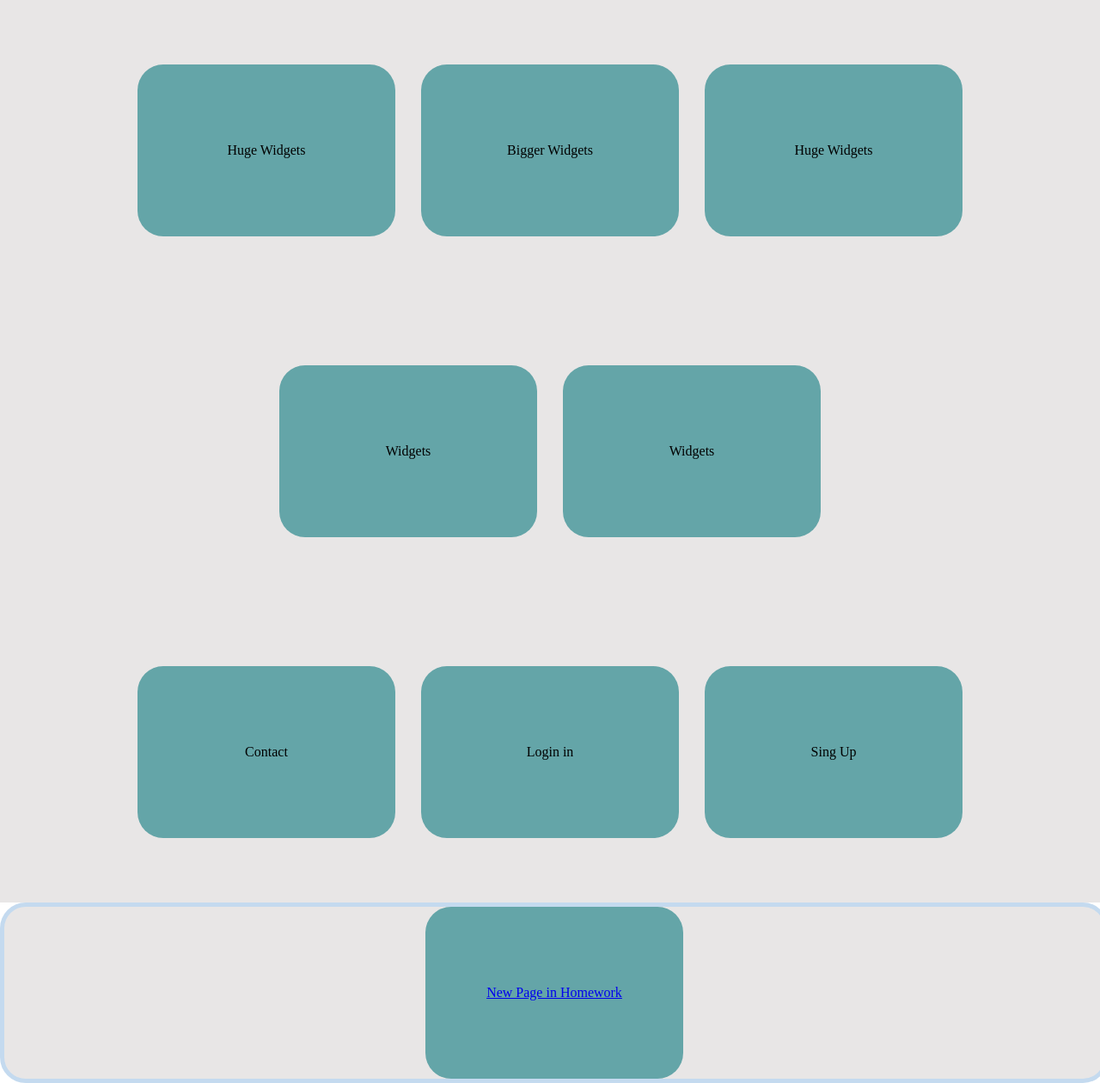
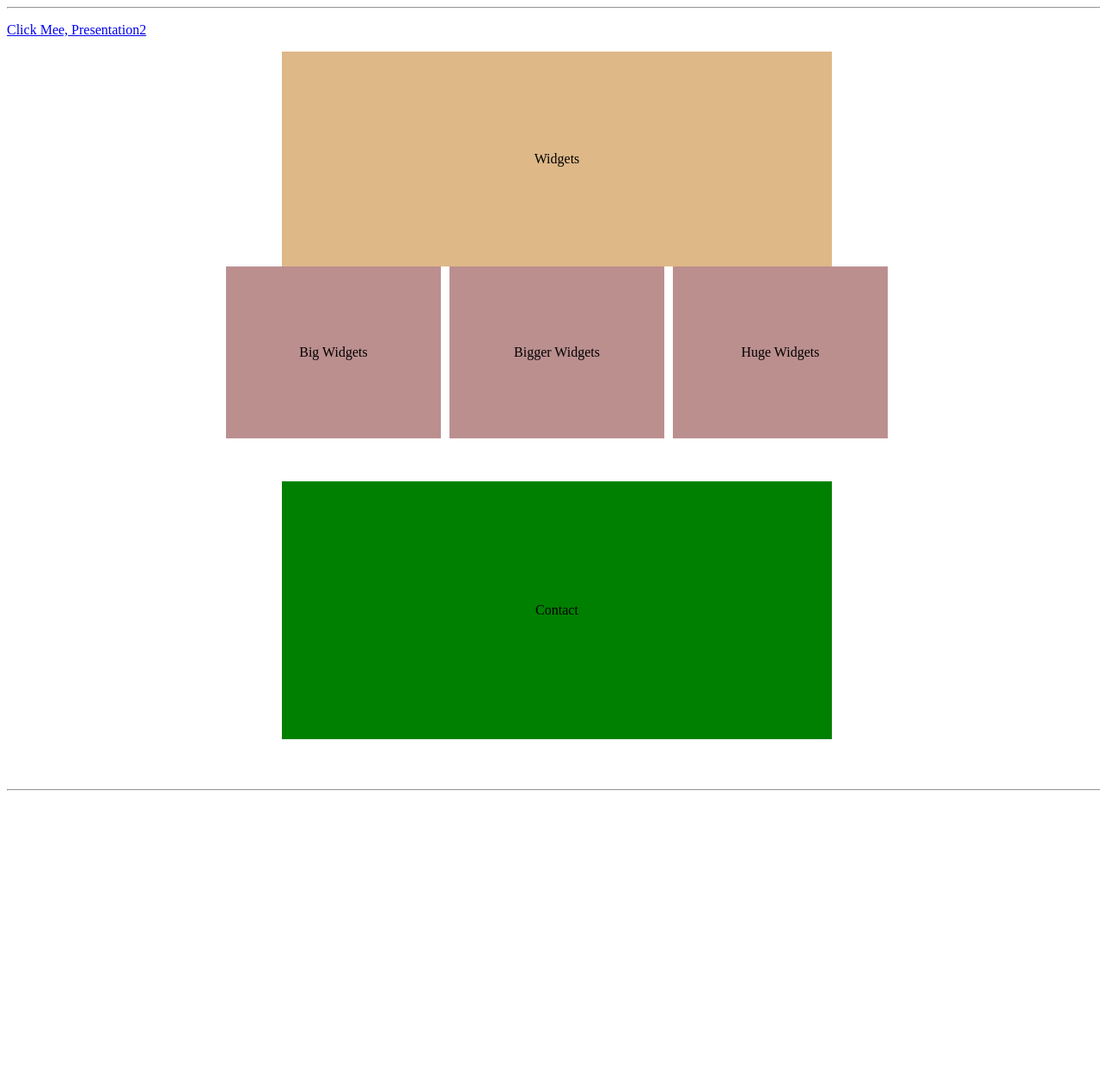
Before and after one commit to Roman5658/homework, a plain HTML site: page Homework2/blue blocks/index.html in a window 1280 px wide. Shown: the whole page at 86% size. After the commit the page ends 920 px from the top, so only its background shows below. Drawn offline with Linux system fonts and the light colour scheme.

Commit message:
Homework

```diff
--- /dev/null
+++ b/Homework2/blue blocks/flex.css
@@ -0,0 +1,29 @@
+.Father{
+    display: flex;
+    height: 90vh;
+    justify-content: space-around;
+    align-items: center;
+
+}
+.box1, .box2, .box3{
+    padding: 15px;
+    font-size: 17px;
+    border: 1px solid #2f2f2f;
+    height: fit-content;
+    width: fit-content;
+}
+
+.button{
+    display: flex;
+    padding: 15px;
+    font-size: 15px;
+    border: 1px solid #2f2f2f;
+    height: fit-content;
+    width: fit-content;
+
+}
+.box{
+    display: flex;
+    justify-content: space-around;
+    padding: 20px;
+}
--- a/Homework2/blue blocks/index.html
+++ b/Homework2/blue blocks/index.html
@@ -7,37 +7,30 @@
     <meta http-equiv="X-UA-Compatible" content="ie=edge">
     <title>Document</title>
     <link rel="stylesheet" href="main.css">
-
 </head>
 <body>
 
+<hr>
+
+<p><a href="index-cards.html" target="_blank">Click Mee, Presentation2 </a></p>
+
 <div class="father">
-
-    <div class="box">Huge Widgets</div>
-    <div class="box">Bigger Widgets</div>
-    <div class="box">Huge Widgets</div>
-
+    <div class="box">Widgets</div>
 </div>
 
-<div class="father">
-
-    <div class="box">Widgets</div>
-    <div class="box">Widgets</div>
+<div class="gad">
+    <div class="mis">Big Widgets</div>
+    <div class="mis">Bigger Widgets</div>
+    <div class="mis">Huge Widgets</div>
+</div>
 
 
+<div class="rip">
+    <div class="kos">Contact</div>
 </div>
 
-<div class="father">
-    <div class="box">Contact</div>
-    <div class="box">Login in</div>
-    <div class="box">Sing Up</div>
-</div>
+<hr>
 
-<div class="Page">
-    <div class="box page">
-    <p><a href="index-cards.html" target="_blank">New Page in Homework</a></p>
-</div>
-</div>
 
 
 </body>
--- a/Homework2/blue blocks/main.css
+++ b/Homework2/blue blocks/main.css
@@ -1,84 +1,94 @@
 body{
-    margin: 0;
+    width: 100vw;
+    height: 100vh;
+
 }
+
 .father{
-    width: 100%;
-    height: 350px;
-    background: #e8e6e6;
+    /*width: 100%;*/
+    /*height: 100%;*/
+    /*background: silver;*/
+
     display: flex;
-    gap: 30px;
     justify-content: center;
-    align-content: center;
-    flex-wrap: wrap;
+    align-items: center;
+    overflow: auto;
+
+}
+
+.box {
+    width: 50%;
+    height: 250px;
+    display: flex;
+    justify-content: center;
+    align-items: center;
+}
+
+.box:nth-child(1) {
+    background: burlywood;
+}
 
 
+.gad{
+    /*width: 51px;*/
+    /*height: 200px;*/
+    /*background: silver;*/
+
+    display: flex;
+    /*margin: 0 -5px;*/
+    justify-content: center;
+    align-items: center;
+    padding-left: 250px;
+    padding-right: 250px;
 
 }
-.box {
-    width: 300px;
+
+.mis {
+    width: 700px;
     height: 200px;
     display: flex;
     justify-content: center;
     align-items: center;
-    border-radius: 30px;
-
+    background: rosybrown;
+    flex: 1 1 auto;
+    margin: 0 5px;
 }
 
-.box:nth-child(1) {
-    background: #64a5a8;
-    height: 200px;
-
+.mis:nth-child(2) {
+    background: rosybrown;
 }
 
-.box:nth-child(2) {
-    background: #64a5a8;
-
-}
-.box:nth-child(3) {
-    background: #64a5a8;
-
-}
-.box:nth-child(4) {
-    background: #64a5a8;
-
-}
-.box:nth-child(5) {
-    background: #64a5a8;
-
-}
-.box:nth-child(6) {
-    background: #64a5a8;
-
-}
-.box:nth-child(7) {
-    background: #64a5a8;
-
-}
-.box:nth-child(8) {
-    background: #64a5a8;
-
+.mis:nth-child(3) {
+    background: rosybrown;
 }
 
-.box page{
-    width: 100%;
-    height: 350px;
+.mis:nth-child(4) {
+    background: rosybrown;
+}
+
+
+.rip{
+    /*width: 100%;*/
+    height: 400px;
+    /*background: silver;*/
+
     display: flex;
     justify-content: center;
-}
-
-.box page{
     align-items: center;
 }
 
-.Page{
-    width: 100%;
-    height: 200px;
-    background: #e8e6e6;
+.kos {
+    width: 50%;
+    height: 300px;
     display: flex;
-    gap: 30px;
     justify-content: center;
-    align-content: center;
-    flex-wrap: wrap;
-    border: 5px solid #c4daef;
-    border-radius: 30px;
+    align-items: center;
+
+    background: green;
+    color: black;
 }
+
+.kos:nth-child(5) {
+    background: green;
+
+}
```
Also changed, not shown: Homework2/blue blocks/index-cards.html (+40 -2 lines).
